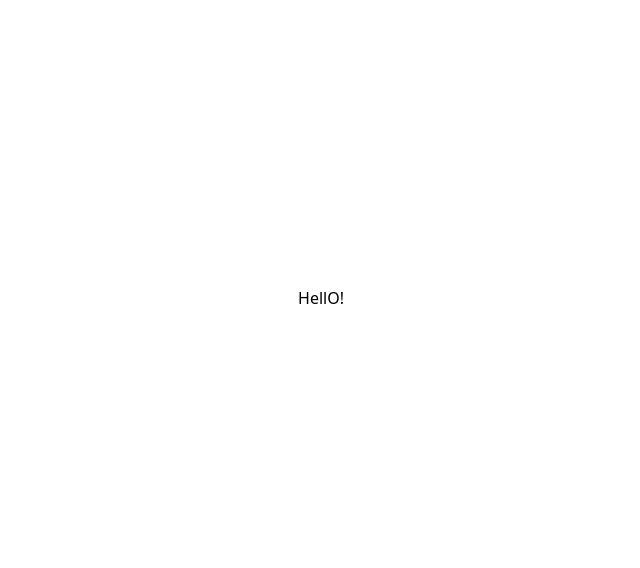
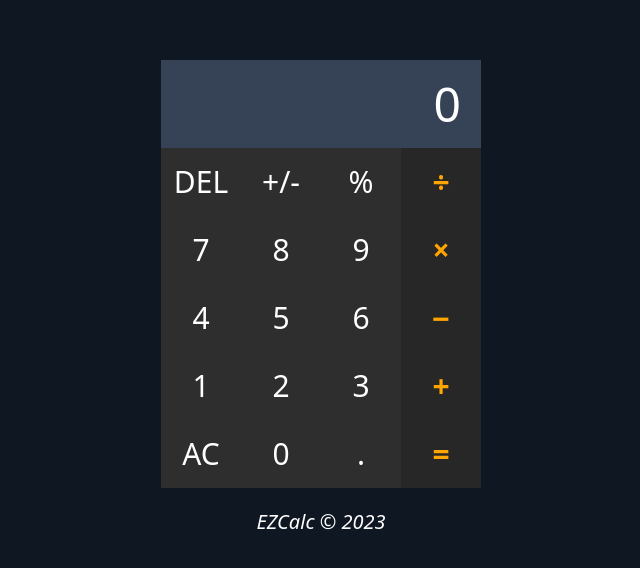
Before and after one commit to mjmarkii/ezcalc, a React (Vite) app: page / in a window 1280 px wide. Shown: the part 102-670 px from the top of the page, without its empty margins (319-959 px from the left). Built offline with nearby package versions, Linux system fonts and the light colour scheme.

Commit message:
Create preliminary design for the calculator keys

```diff
--- a/src/App.tsx
+++ b/src/App.tsx
@@ -2,10 +2,42 @@ import React from 'react'
 
 function App() {
   return (
-    <div className="h-screen w-100 flex justify-center items-center">
-      <div id="calculator">
-        HellO!
+    <div className="h-screen w-100 flex flex-col justify-center items-center bg-backdrop">
+      <div id="calc" className="bg-front w-1/4">
+        <div id="calc-output" className="p-5 text-main-color text-5xl font-medium text-right">0</div>
+        <div id="calc-keys" className="flex flex-wrap justify-between items-start">
+          {/* First Row */}
+          <button className="py-4 text-center font-thin text-main-color text-3xl bg-keys w-1/4">DEL</button>
+          <button className="py-4 text-center font-thin text-main-color text-3xl bg-keys w-1/4">+/-</button>
+          <button className="py-4 text-center font-thin text-main-color text-3xl bg-keys w-1/4">%</button>
+          <button className="py-4 text-center text-3xl font-bold bg-operator-keys text-operator-color w-1/4">&divide;</button>
+
+          {/* Second Row */}
+          <button className="py-4 text-center font-thin text-main-color text-3xl bg-keys w-1/4">7</button>
+          <button className="py-4 text-center font-thin text-main-color text-3xl bg-keys w-1/4">8</button>
+          <button className="py-4 text-center font-thin text-main-color text-3xl bg-keys w-1/4">9</button>
+          <button className="py-4 text-center text-3xl font-bold bg-operator-keys text-operator-color w-1/4">&times;</button>
+
+          {/* Third Row */}
+          <button className="py-4 text-center font-thin text-main-color text-3xl bg-keys w-1/4">4</button>
+          <button className="py-4 text-center font-thin text-main-color text-3xl bg-keys w-1/4">5</button>
+          <button className="py-4 text-center font-thin text-main-color text-3xl bg-keys w-1/4">6</button>
+          <button className="py-4 text-center text-3xl font-bold bg-operator-keys text-operator-color w-1/4">&minus;</button>
+
+          {/* Fourth Row */}
+          <button className="py-4 text-center font-thin text-main-color text-3xl bg-keys w-1/4">1</button>
+          <button className="py-4 text-center font-thin text-main-color text-3xl bg-keys w-1/4">2</button>
+          <button className="py-4 text-center font-thin text-main-color text-3xl bg-keys w-1/4">3</button>
+          <button className="py-4 text-center text-3xl font-bold bg-operator-keys text-operator-color w-1/4">+</button>
+
+          {/* Fifth Row */}
+          <button className="py-4 text-center font-thin text-main-color text-3xl bg-keys w-1/4">AC</button>
+          <button className="py-4 text-center font-thin text-main-color text-3xl bg-keys w-1/4">0</button>
+          <button className="py-4 text-center font-thin text-main-color text-3xl bg-keys w-1/4">.</button>
+          <button className="py-4 text-center text-3xl font-bold bg-operator-keys text-operator-color w-1/4">=</button>
+        </div>
       </div>
+      <p className="text-xl font-medium italic text-white mt-5">EZCalc &copy; 2023</p>
     </div>
   )
 }
--- a/src/index.css
+++ b/src/index.css
@@ -1,3 +1,13 @@
 @tailwind base;
 @tailwind components;
 @tailwind utilities;
+
+:root {
+    --backdrop: #0F1722;
+    --front: #364357;
+    --keys: #2E2E2E;
+    --operator-keys: #272727;
+    --operator-color: #FFA401;
+    --main-color: #ffffff;
+    --equals: #018645;
+}
--- a/tailwind.config.cjs
+++ b/tailwind.config.cjs
@@ -5,7 +5,17 @@ module.exports = {
     "./src/**/*.{js,ts,jsx,tsx}",
   ],
   theme: {
-    extend: {},
+    extend: {
+      colors: {
+        "backdrop": "var(--backdrop)",
+        "front": "var(--front)",
+        "keys": "var(--keys)",
+        "operator-keys": "var(--operator-keys)",
+        "operator-color": "var(--operator-color)",
+        "main-color": "var(--main-color)",
+        "equals": "var(--equals)",
+      }
+    },
   },
   plugins: [],
 }
```
